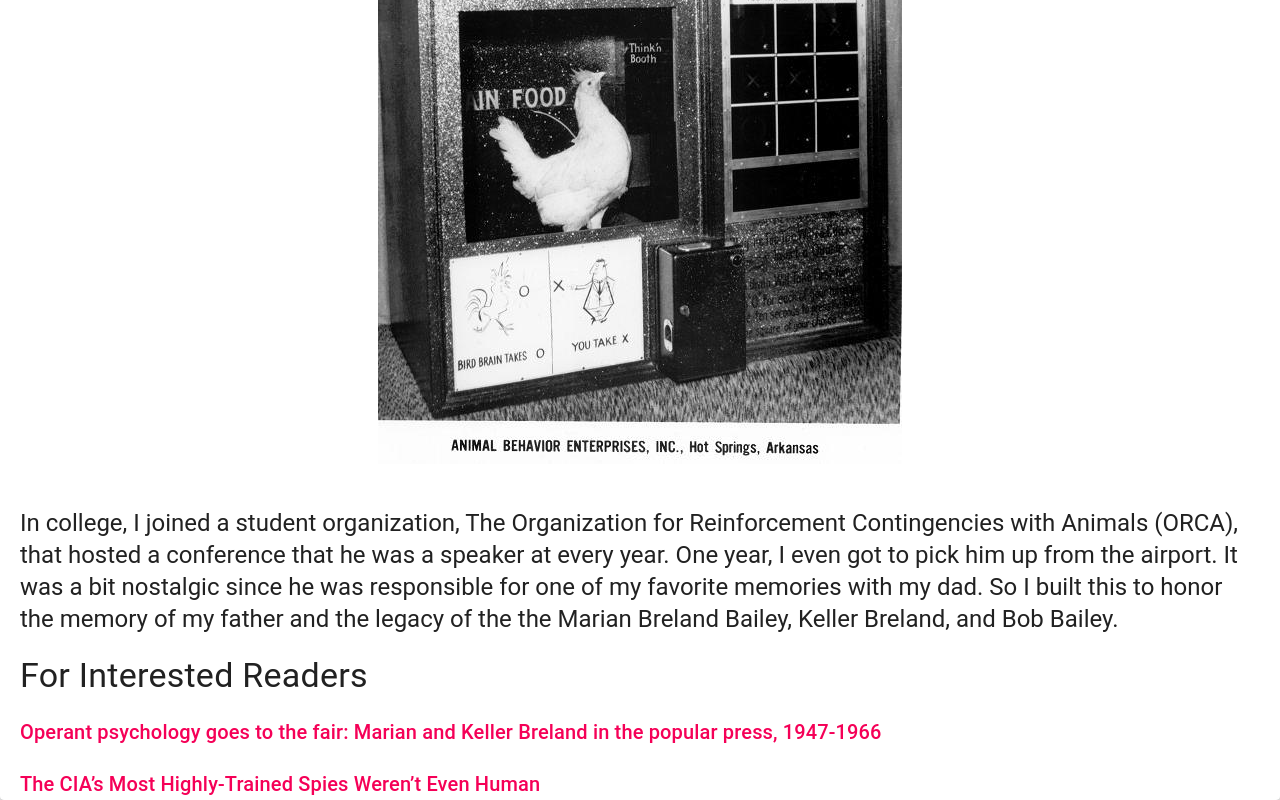
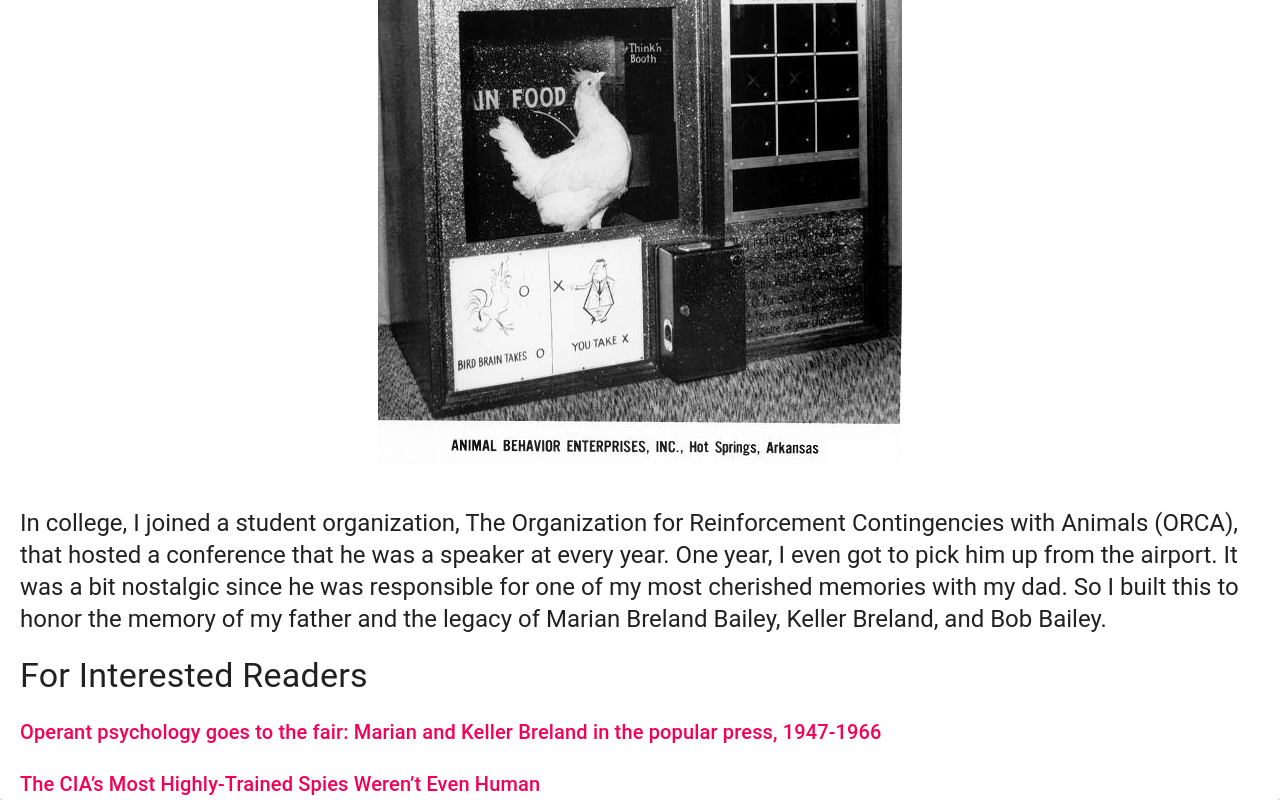
Before and after one commit to chase-owens/cyberBrain, a React (Create React App) app: page /inspiration in a window 1280 px wide. Shown: the part 2039-2839 px from the top of the page. Built offline with nearby package versions, Linux system fonts and the light colour scheme.

Commit message:
Inspiration Proofread

```diff
--- a/src/components/Inspiration/Inspiration.js
+++ b/src/components/Inspiration/Inspiration.js
@@ -107,8 +107,8 @@ const Inspiration = () => {
         Reinforcement Contingencies with Animals (ORCA), that hosted a
         conference that he was a speaker at every year. One year, I even got to
         pick him up from the airport. It was a bit nostalgic since he was
-        responsible for one of my favorite memories with my dad. So I built this
-        to honor the memory of my father and the legacy of the the Marian
+        responsible for one of my most cherished memories with my dad. So I
+        built this to honor the memory of my father and the legacy of Marian
         Breland Bailey, Keller Breland, and Bob Bailey.
       </Typography>
       <Typography variant='h4' style={{ margin: 20 }}>
```
